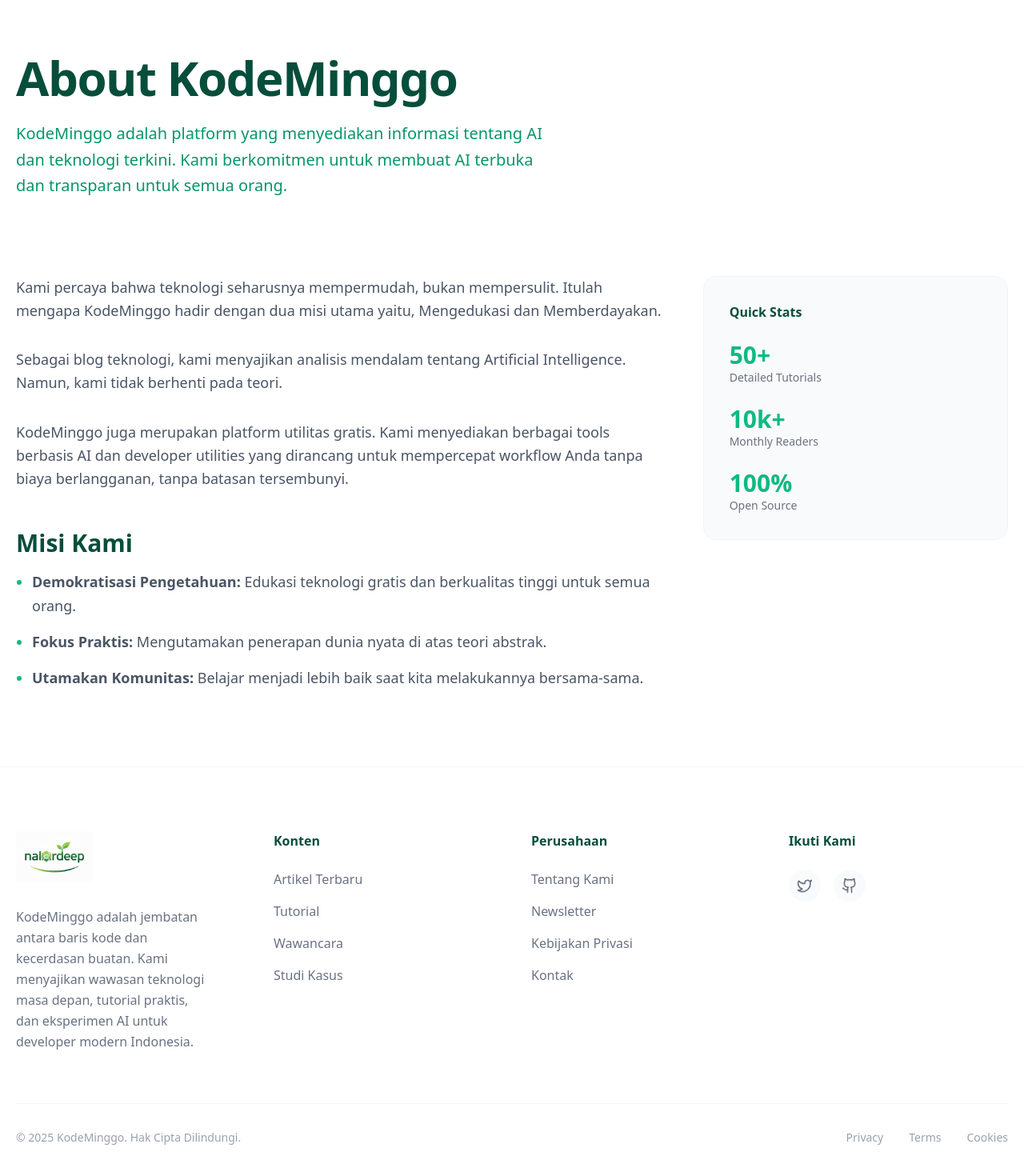
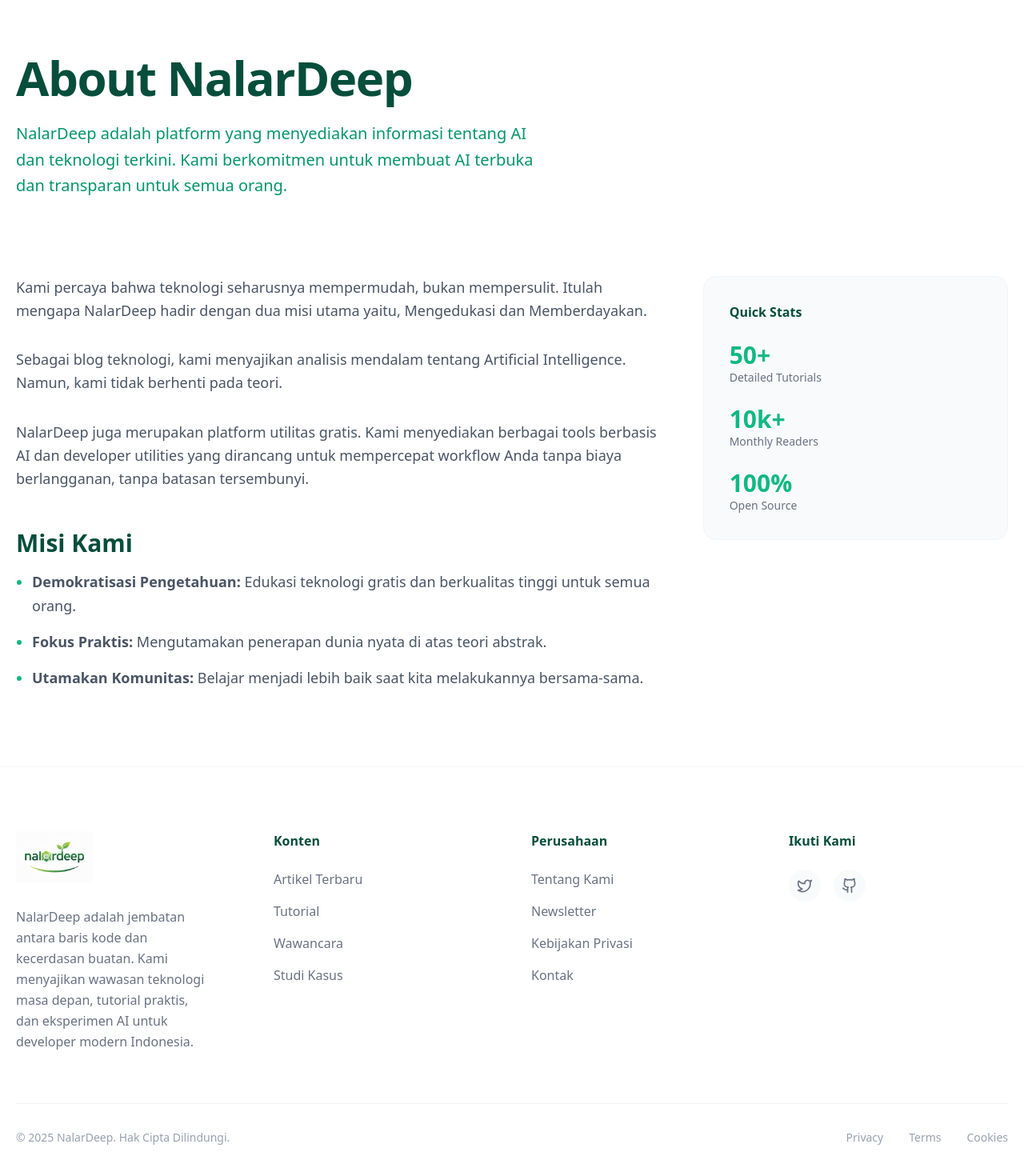
Before and after one commit to nalardeep/nalardeep, a Next.js app: page /about in a window 1280 px wide. Shown: the part 118-1588 px from the top of the page at 80% size. Built offline with nearby package versions, Linux system fonts and the light colour scheme.

Commit message:
style(brand): rename to NalarDeep
- Updated package name to nalardeep
- Rebranded headers, footers, and metadata to NalarDeep
- Updated all content pages (About, Contact, Newsletter) with new brand name
- Removed deprecated templates link from footer

```diff
--- a/app/about/page.tsx
+++ b/app/about/page.tsx
@@ -2,7 +2,7 @@ import Container from "@/components/container";
 import { Metadata } from 'next';
 
 export const metadata: Metadata = {
-    title: 'About Us | KodeMinggo',
+    title: 'About Us | NalarDeep',
     description: 'Learn about our mission to democratize tech education.',
 };
 
@@ -13,10 +13,10 @@ export default function About() {
                 {/* Header */}
                 <div className="py-16 md:py-24 max-w-4xl">
                     <h1 className="text-5xl md:text-6xl font-bold text-gray-900 tracking-tight mb-6">
-                        About KodeMinggo
+                        About NalarDeep
                     </h1>
                     <p className="text-xl text-primary-600 leading-relaxed max-w-2xl">
-                        KodeMinggo adalah platform yang menyediakan informasi tentang AI dan teknologi terkini. Kami berkomitmen untuk membuat AI terbuka dan transparan untuk semua orang.
+                        NalarDeep adalah platform yang menyediakan informasi tentang AI dan teknologi terkini. Kami berkomitmen untuk membuat AI terbuka dan transparan untuk semua orang.
                     </p>
                 </div>
 
@@ -24,13 +24,13 @@ export default function About() {
                 <div className="grid grid-cols-1 md:grid-cols-12 gap-12">
                     <div className="md:col-span-8 space-y-8 text-lg text-gray-600 leading-relaxed">
                         <p>
-                            Kami percaya bahwa teknologi seharusnya mempermudah, bukan mempersulit. Itulah mengapa KodeMinggo hadir dengan dua misi utama yaitu, Mengedukasi dan Memberdayakan.
+                            Kami percaya bahwa teknologi seharusnya mempermudah, bukan mempersulit. Itulah mengapa NalarDeep hadir dengan dua misi utama yaitu, Mengedukasi dan Memberdayakan.
                         </p>
                         <p>
                             Sebagai blog teknologi, kami menyajikan analisis mendalam tentang Artificial Intelligence. Namun, kami tidak berhenti pada teori.
                         </p>
                         <p>
-                            KodeMinggo juga merupakan platform utilitas gratis. Kami menyediakan berbagai tools berbasis AI dan developer utilities yang dirancang untuk mempercepat workflow Anda tanpa biaya berlangganan, tanpa batasan tersembunyi.
+                            NalarDeep juga merupakan platform utilitas gratis. Kami menyediakan berbagai tools berbasis AI dan developer utilities yang dirancang untuk mempercepat workflow Anda tanpa biaya berlangganan, tanpa batasan tersembunyi.
                         </p>
 
                         <h2 className="text-3xl font-bold text-gray-900 mt-12 mb-4">Misi Kami</h2>
--- a/app/contact/page.tsx
+++ b/app/contact/page.tsx
@@ -3,7 +3,7 @@ import { Metadata } from 'next';
 import { Mail, MapPin, Phone } from "lucide-react";
 
 export const metadata: Metadata = {
-    title: 'Contact Us | KodeMinggo',
+    title: 'Contact Us | NalarDeep',
     description: 'Get in touch with the team.',
 };
 
@@ -69,7 +69,7 @@ export default function Contact() {
                                     </div>
                                     <div>
                                         <div className="font-bold text-gray-900">Email</div>
-                                        <a href="mailto:hello@kodeminggo.com" className="text-gray-500 hover:text-primary-500 transition-colors">arsan05062003@gmail.com</a>
+                                        <a href="mailto:hello@nalardeep.com" className="text-gray-500 hover:text-primary-500 transition-colors">arsan05062003@gmail.com</a>
                                     </div>
                                 </div>
                                 <div className="flex items-start gap-4">
--- a/app/layout.tsx
+++ b/app/layout.tsx
@@ -16,10 +16,10 @@ const geistMono = Geist_Mono({
 
 export const metadata: Metadata = {
   metadataBase: new URL("https://nalardeep.com"),
-  title: "KodeMinggo",
+  title: "NalarDeep",
   description: "Wawasan Teknologi & AI untuk Developer Indonesia.",
   openGraph: {
-    siteName: "KodeMinggo",
+    siteName: "NalarDeep",
     type: "website",
     locale: "id_ID",
   },
--- a/app/newsletter/page.tsx
+++ b/app/newsletter/page.tsx
@@ -4,10 +4,10 @@ import { Check, Mail } from "lucide-react";
 import type { Metadata } from 'next';
 
 export const metadata: Metadata = {
-    title: 'Newsletter | KodeMinggo',
+    title: 'Newsletter | NalarDeep',
     description: 'Subscribe to our weekly newsletter for the latest in AI and tech.',
     openGraph: {
-        title: 'Newsletter | KodeMinggo',
+        title: 'Newsletter | NalarDeep',
         description: 'Stay smarter than the algorithm. Get weekly AI insights.',
     },
     alternates: {
--- a/components/footer.tsx
+++ b/components/footer.tsx
@@ -13,7 +13,7 @@ const Footer = () => {
                         <Link href="/" className="inline-block mb-6">
                             <Image
                                 src="/logo.png"
-                                alt="KodeMinggo Logo"
+                                alt="NalarDeep Logo"
                                 width={240}
                                 height={64}
                                 className="h-16 w-auto object-contain"
@@ -21,7 +21,7 @@ const Footer = () => {
                             />
                         </Link>
                         <p className="text-gray-500 leading-relaxed">
-                            KodeMinggo adalah jembatan antara baris kode dan kecerdasan buatan. Kami menyajikan wawasan teknologi masa depan, tutorial praktis, dan eksperimen AI untuk developer modern Indonesia.
+                            NalarDeep adalah jembatan antara baris kode dan kecerdasan buatan. Kami menyajikan wawasan teknologi masa depan, tutorial praktis, dan eksperimen AI untuk developer modern Indonesia.
                         </p>
                     </div>
 
@@ -63,7 +63,7 @@ const Footer = () => {
 
                 {/* Bottom Bar */}
                 <div className="pt-8 border-t border-gray-100 flex flex-col md:flex-row items-center justify-between gap-4 text-sm text-gray-400">
-                    <p>&copy; {new Date().getFullYear()} KodeMinggo. Hak Cipta Dilindungi.</p>
+                    <p>&copy; {new Date().getFullYear()} NalarDeep. Hak Cipta Dilindungi.</p>
                     <div className="flex items-center gap-8">
                         <Link href="/" className="hover:text-gray-600 transition-colors">Privacy</Link>
                         <Link href="/" className="hover:text-gray-600 transition-colors">Terms</Link>
--- a/components/header.tsx
+++ b/components/header.tsx
@@ -17,7 +17,7 @@ const Header = () => {
                     <Link href="/" className="flex items-center gap-2 group">
                         <Image
                             src="/logo.png"
-                            alt="KodeMinggo Logo"
+                            alt="NalarDeep Logo"
                             width={240}
                             height={64}
                             className="h-16 w-auto object-contain"
--- a/components/share-buttons.tsx
+++ b/components/share-buttons.tsx
@@ -10,7 +10,7 @@ interface ShareButtonsProps {
 
 export default function ShareButtons({ title, slug }: ShareButtonsProps) {
     const [copied, setCopied] = useState(false);
-    const url = `https://kodeminggo.com/posts/${slug}`;
+    const url = `https://nalardeep.com/posts/${slug}`;
     const encodedUrl = encodeURIComponent(url);
     const encodedTitle = encodeURIComponent(title);
 
@@ -47,8 +47,8 @@ export default function ShareButtons({ title, slug }: ShareButtonsProps) {
             <button
                 onClick={handleCopy}
                 className={`p-2 rounded-full transition-all duration-300 ${copied
-                        ? "bg-green-100 text-green-600"
-                        : "bg-gray-100 text-gray-600 hover:bg-gray-200"
+                    ? "bg-green-100 text-green-600"
+                    : "bg-gray-100 text-gray-600 hover:bg-gray-200"
                     }`}
                 aria-label="Copy Link"
             >
--- a/package.json
+++ b/package.json
@@ -1,5 +1,5 @@
 {
-  "name": "kodeminggo",
+  "name": "nalardeep",
   "version": "0.1.0",
   "private": true,
   "scripts": {
```
